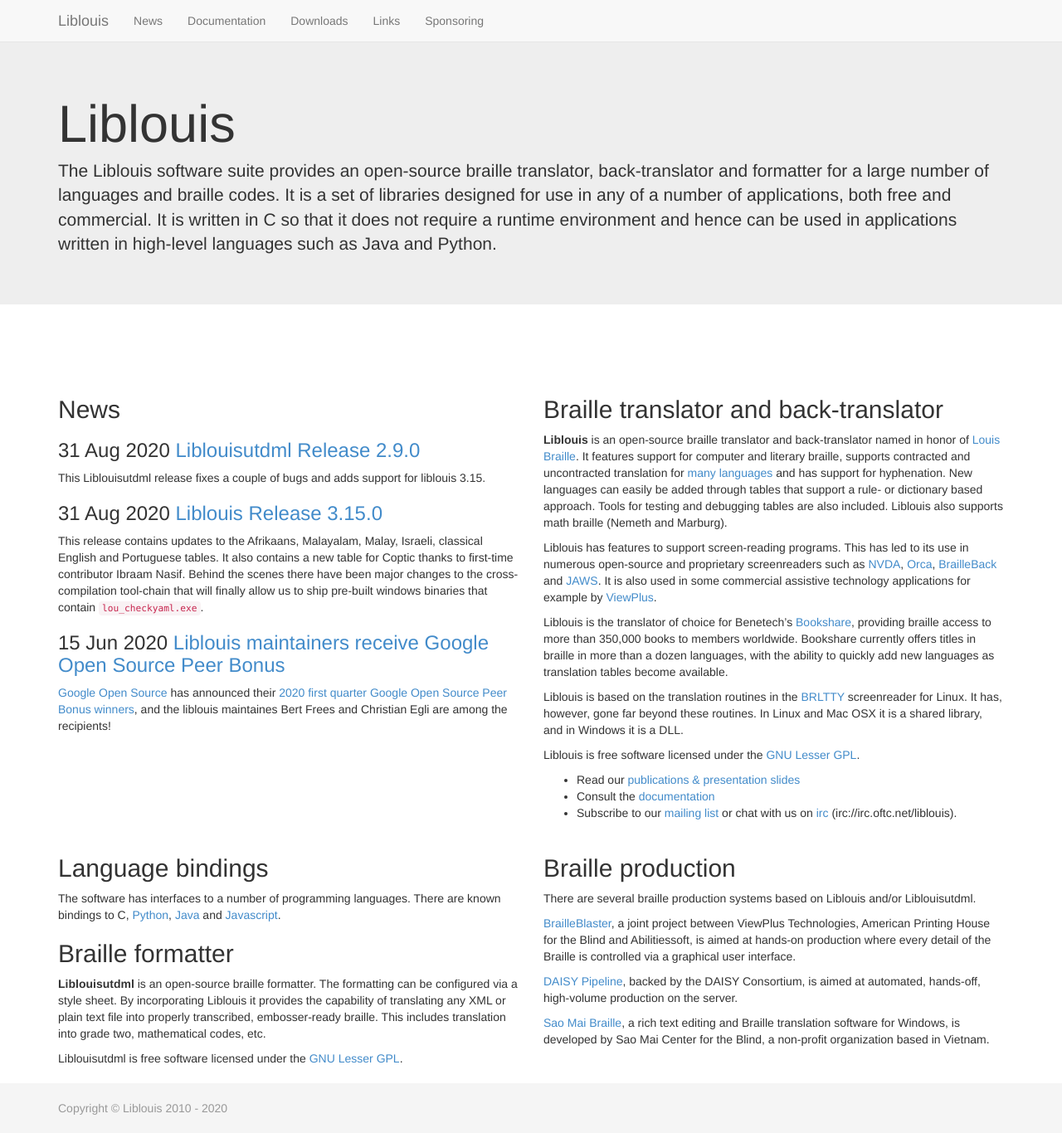
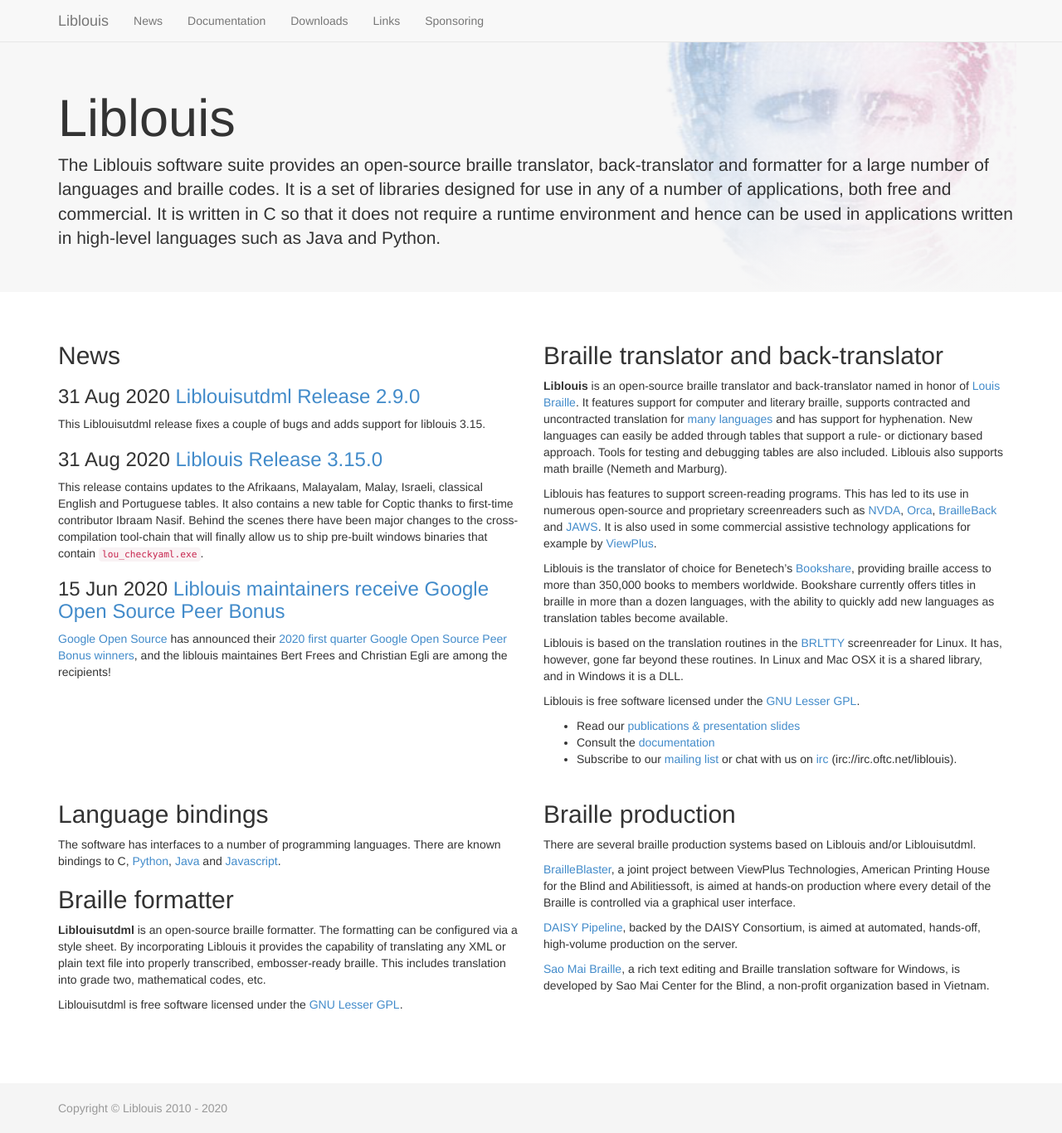
Before and after one commit to liblouis/liblouis.github.io, a Jekyll site: the page built from index.md, in a window 1280 px wide and 1366 px high. Shown: the whole window at 83% size. Built offline with Jekyll 4.4.1, drawn with Linux system fonts in a browser that asks for light colours.

Commit message:
Add pretty background image to front page

```diff
--- a/_config.yml
+++ b/_config.yml
@@ -21,3 +21,5 @@
       type: "post"
     values:
       layout: "post"
+sass:
+    style: expanded
--- a/css/front.css
+++ /dev/null
@@ -1,5 +0,0 @@
-/* Move down content because we have a fixed navbar that is 50px tall */
-body {
-  padding-top: 50px;
-  padding-bottom: 20px;
-}
--- /dev/null
+++ b/css/front.scss
@@ -0,0 +1,40 @@
+---
+---
+
+body {
+	padding-top: 26px;
+}
+
+#wrap > .container {
+	padding-top: 10px;
+}
+
+.jumbotron {
+	padding-top: 5px;
+}
+
+@media(min-width:768px) {
+	.jumbotron {
+		padding-bottom: 0;
+		background: rgb(247, 247, 247);
+		> .container {
+			background: url({{site.baseurl}}/images/louis.png);
+			background-repeat: no-repeat;
+			background-size: 723px 700px;
+			background-position: top -135px right -210px;
+			padding-right: 0;
+			&::after {
+				display: none;
+			}
+			> div {
+				background: linear-gradient(180deg, rgba(247, 247, 247, 0.60), rgba(247, 247, 247, 1));
+			}
+		}
+		h1 {
+			padding-top: 60px;
+		}
+		p {
+			padding-bottom: 50px;
+		}
+	}
+}
```
Also changed, not shown: images/louis.png (added).
